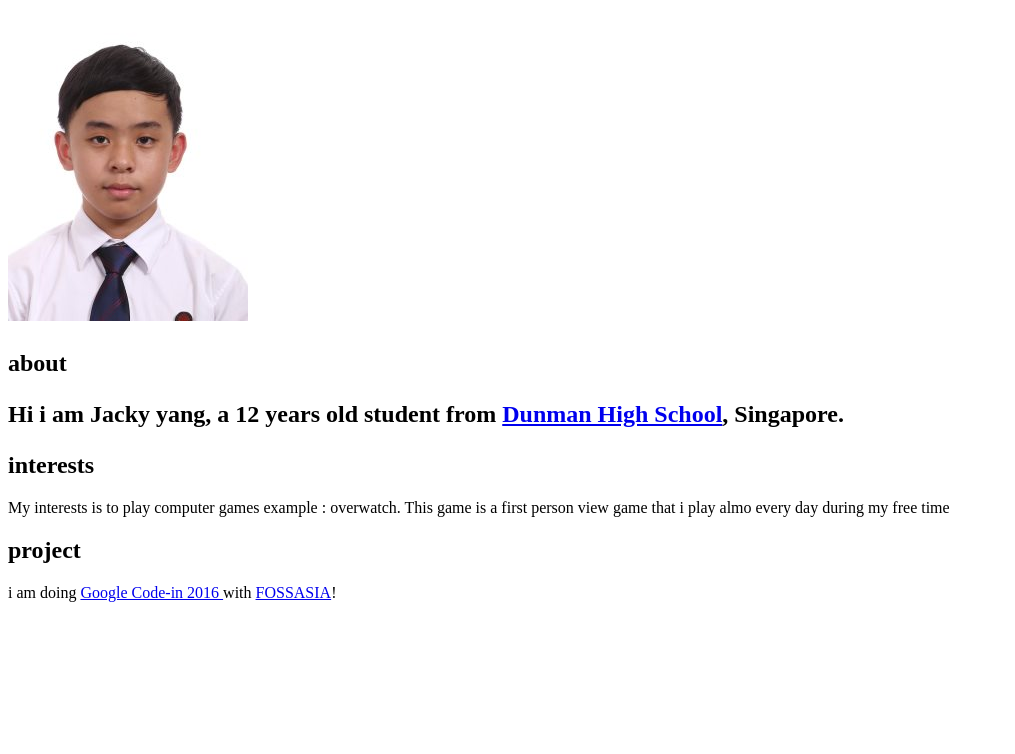
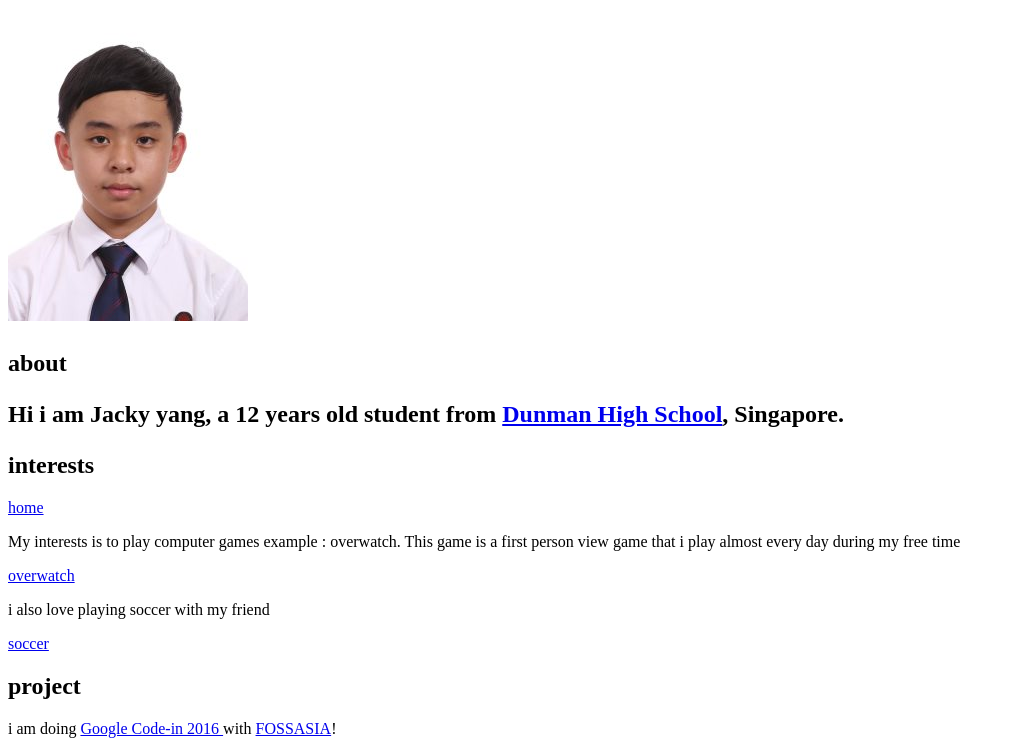
Before and after one commit to dhs17y1byangyujing/dhs17y1byangyujing.github.io, a plain HTML site: page index.html in a window 1280 px wide. Shown: the part 79-833 px from the top of the page, without its empty margins (0-1015 px from the left). Before the commit the page ends 800 px from the top, so only its background shows below. Drawn offline with Linux system fonts and the light colour scheme.

Commit message:
Update index.html

```diff
--- a/index.html
+++ b/index.html
@@ -9,9 +9,11 @@
   <h2>about<h2/>
   <p>Hi i am Jacky yang, a 12 years old student from <a href="http:www.dunmanhigh.moe.edu.sg">Dunman High School</a>, Singapore.</p>
   <h2>interests</h2>
-  <p>My interests is to play computer games example : overwatch. This game is a first person view game that i play almo every day
-  during my free time </p>
+    <a href="home page.html">home</a><br>
+  <p>My interests is to play computer games example : overwatch. This game is a first person view game that i play almost every day
+    during my free time </p> </h2> <a href="part 2-overwatch.html">overwatch</a><br>
+    <p>i also love playing soccer with my friend</p> <a href="part 3-soccer.html">soccer</a><br>
   <h2>project</h2>
   <p>i am doing <a href="https://playoverwatch.com/en-us/">Google Code-in 2016 </a> with <a href="http://fossasia.org">FOSSASIA</a>!</p>
-  </body>
+      </body>
 </html>
```
